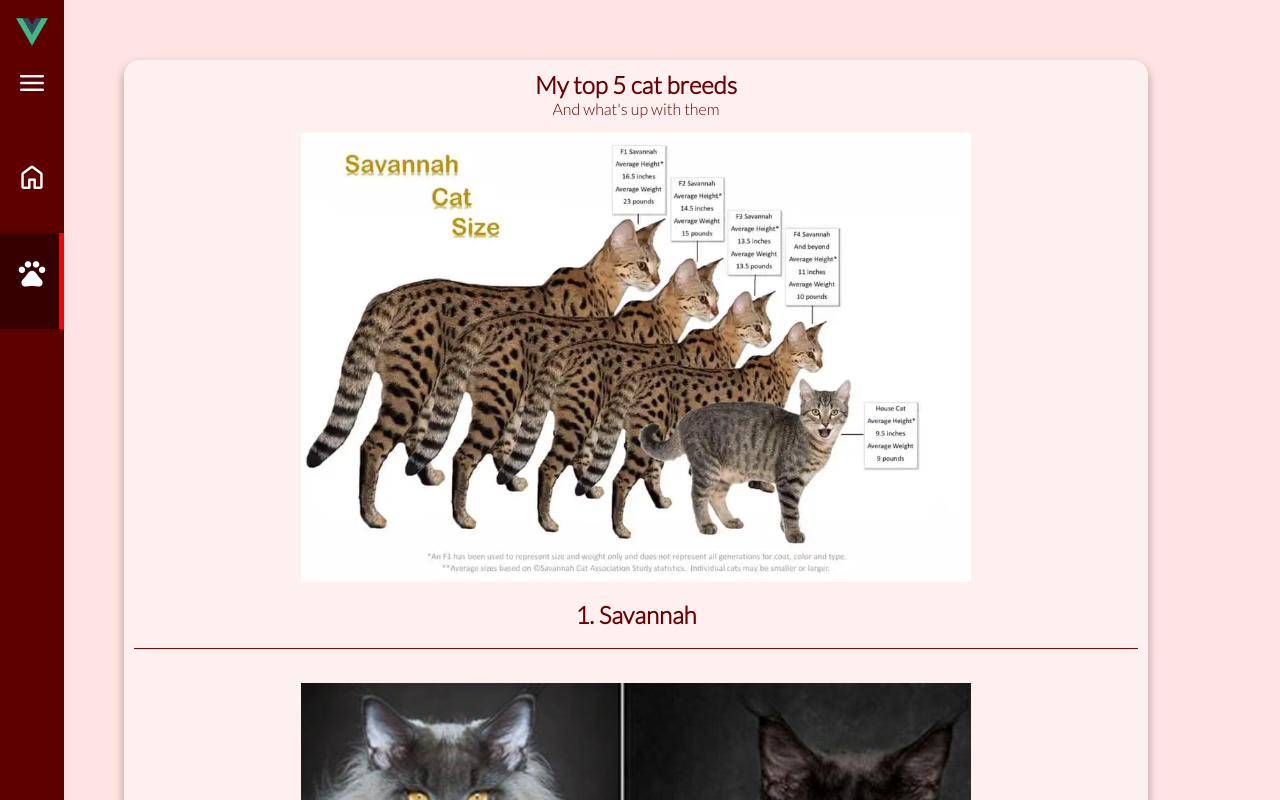
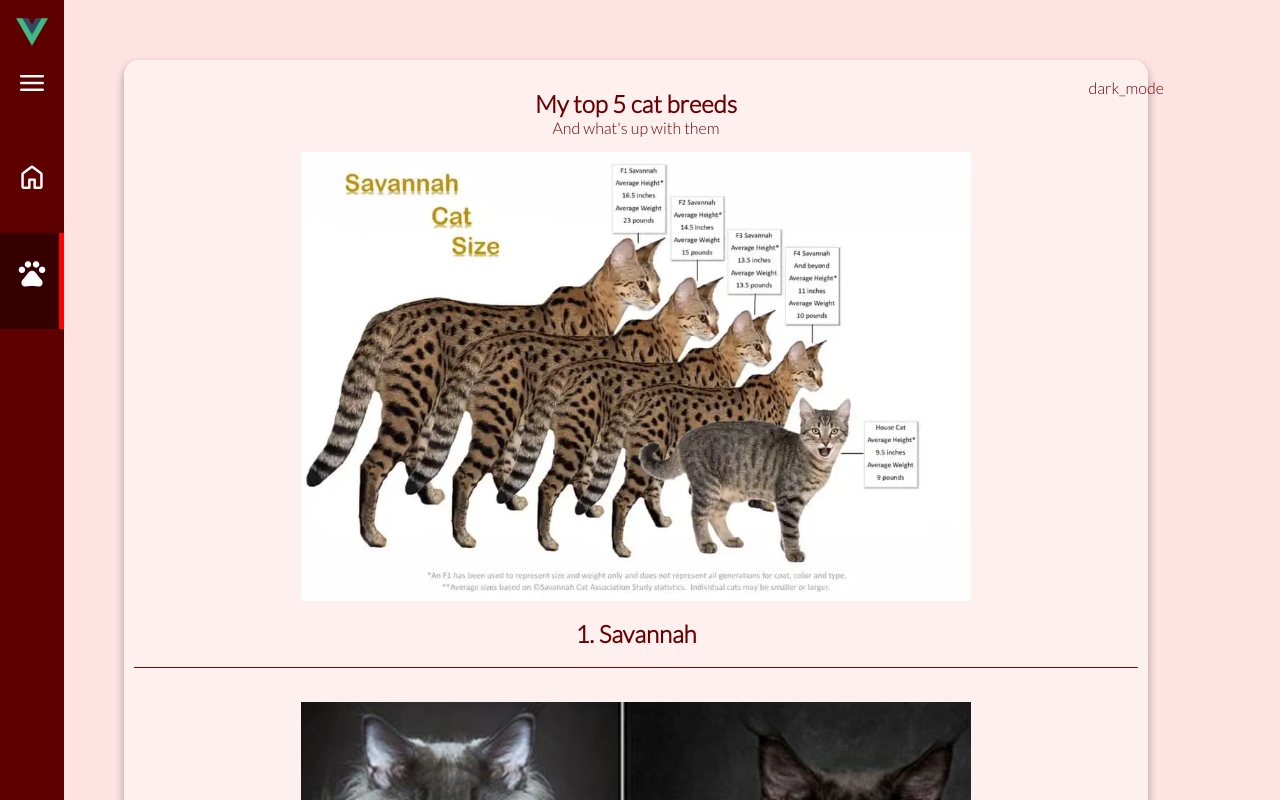
Before and after one commit to JayPeura/Vue-website, a Vue app: page /Vue-website/list in a window 1280 px wide. Shown: the top 800 px of the page. Built offline with nearby package versions, Linux system fonts and the light colour scheme.

Commit message:
changes to dark mode behaviour

```diff
--- a/src/App.vue
+++ b/src/App.vue
@@ -1,20 +1,7 @@
 <template>
   <div class="app" :class="mode">
     <SideBar />
-    <span
-      class="material-icons-two-tone"
-      @click="toggleTheme"
-      style="
-        cursor: pointer;
-        width: 30px;
-        height: 30px;
-        position: fixed;
-        left: 89.7rem;
-        top: 4.1rem;
-      "
-      >{{ mode }}</span
-    >
-    <router-view />
+    <router-view v-bind="myProps" />
   </div>
 </template>
 
@@ -24,6 +11,11 @@ export default {
   name: "App",
   components: {
     SideBar,
+  },
+  computed: {
+    myProps() {
+      return { mode: this.mode, toggleTheme: this.toggleTheme };
+    },
   },
   data() {
     return {
@@ -78,10 +70,6 @@ button {
 }
 
 .light_mode {
-  background-color: rgb(63, 0, 0);
-
-  .material-icons {
-    color: white;
-  }
+  background-color: rgb(39, 14, 14);
 }
 </style>
--- a/src/components/MainCard.vue
+++ b/src/components/MainCard.vue
@@ -1,6 +1,19 @@
 <template>
   <div class="main-container">
     <div class="container-two">
+      <span
+        class="material-icons-two-tone"
+        @click="toggleTheme"
+        style="
+          cursor: pointer;
+          width: 30px;
+          height: 30px;
+          position: relative;
+          top: 1vh;
+          left: 38.3vw;
+        "
+        >{{ mode }}</span
+      >
       <div class="about-cats">
         <h1>Cats in general</h1>
         <p>
@@ -106,10 +119,14 @@
 <script>
 export default {
   name: "MainCard",
+  props: {
+    mode: String,
+    toggleTheme: Function,
+  },
 };
 </script>
 
-<style scoped>
+<style lang="scss" scoped>
 img {
   height: 250px;
   margin: 5px;
@@ -126,6 +143,16 @@ img {
   min-width: 80vw;
 }
 
+.light_mode {
+  .container-two {
+    background-color: #330f0f;
+    color: rgb(255, 240, 240);
+  }
+
+  .material-icons-two-tone {
+    filter: invert(1);
+  }
+}
 .container-two:hover {
   box-shadow: 0 15px 20px rgba(0, 0, 0, 0.33);
 }
--- a/src/views/List.vue
+++ b/src/views/List.vue
@@ -1,6 +1,19 @@
 <template>
   <div>
     <div class="container-one">
+      <span
+        class="material-icons-two-tone"
+        @click="toggleTheme"
+        style="
+          cursor: pointer;
+          width: 30px;
+          height: 30px;
+          position: relative;
+          top: 1vh;
+          left: 38.3vw;
+        "
+        >{{ mode }}</span
+      >
       <div class="breed-list">
         <h2>My top 5 cat breeds</h2>
         <p>And what's up with them</p>
@@ -130,6 +143,10 @@ export default {
   components: {
     Modal,
   },
+  props: {
+    mode: String,
+    toggleTheme: Function,
+  },
   data() {
     return {
       showModal: false,
@@ -149,7 +166,7 @@ export default {
 };
 </script>
 
-<style scoped>
+<style lang="scss" scoped>
 .container-one {
   padding: 10px;
   border-radius: 15px;
@@ -160,6 +177,17 @@ export default {
   text-align: center;
   max-width: 80vw;
   min-width: 80vw;
+}
+
+.light_mode {
+  .container-one {
+    background-color: #330f0f;
+    color: rgb(255, 240, 240);
+  }
+
+  .material-icons-two-tone {
+    filter: invert(1);
+  }
 }
 
 .container-one:hover {
```
Also changed, not shown: 1 other file (tests, documents, lock files or other folders).
